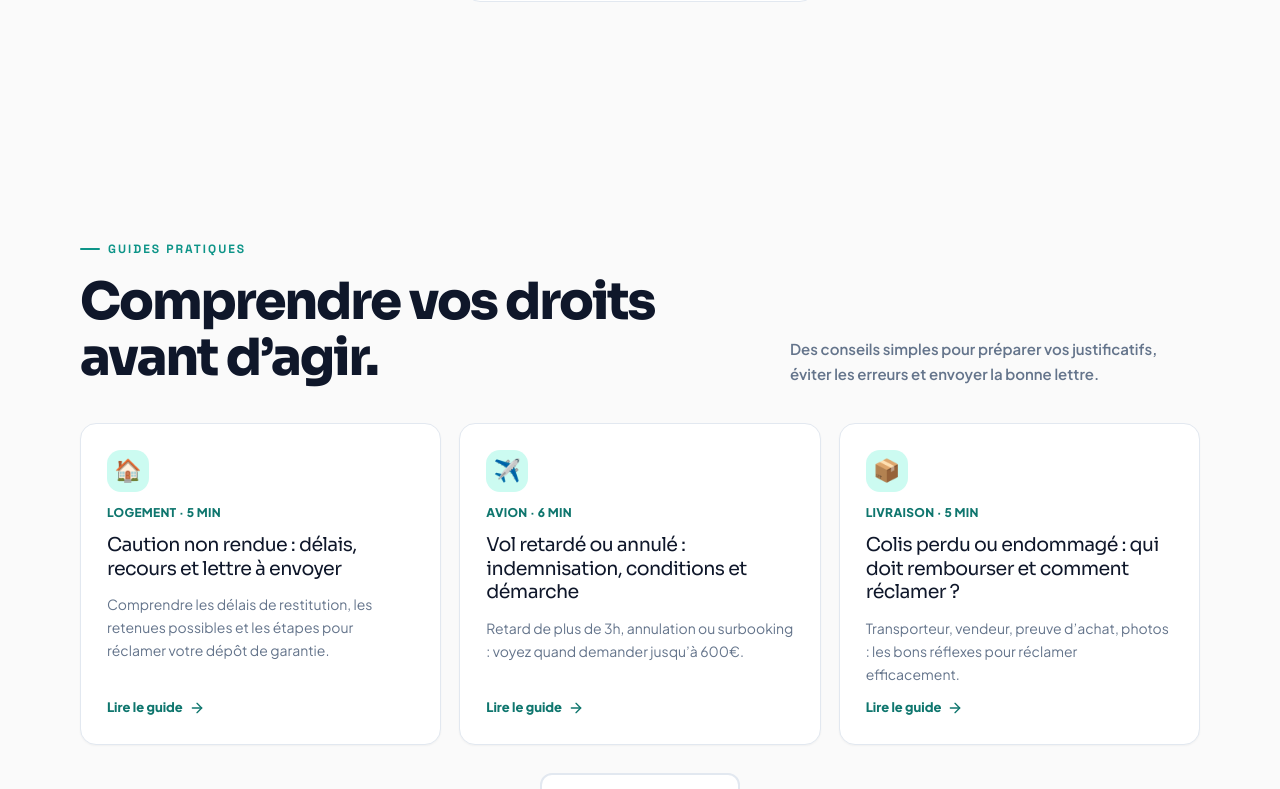
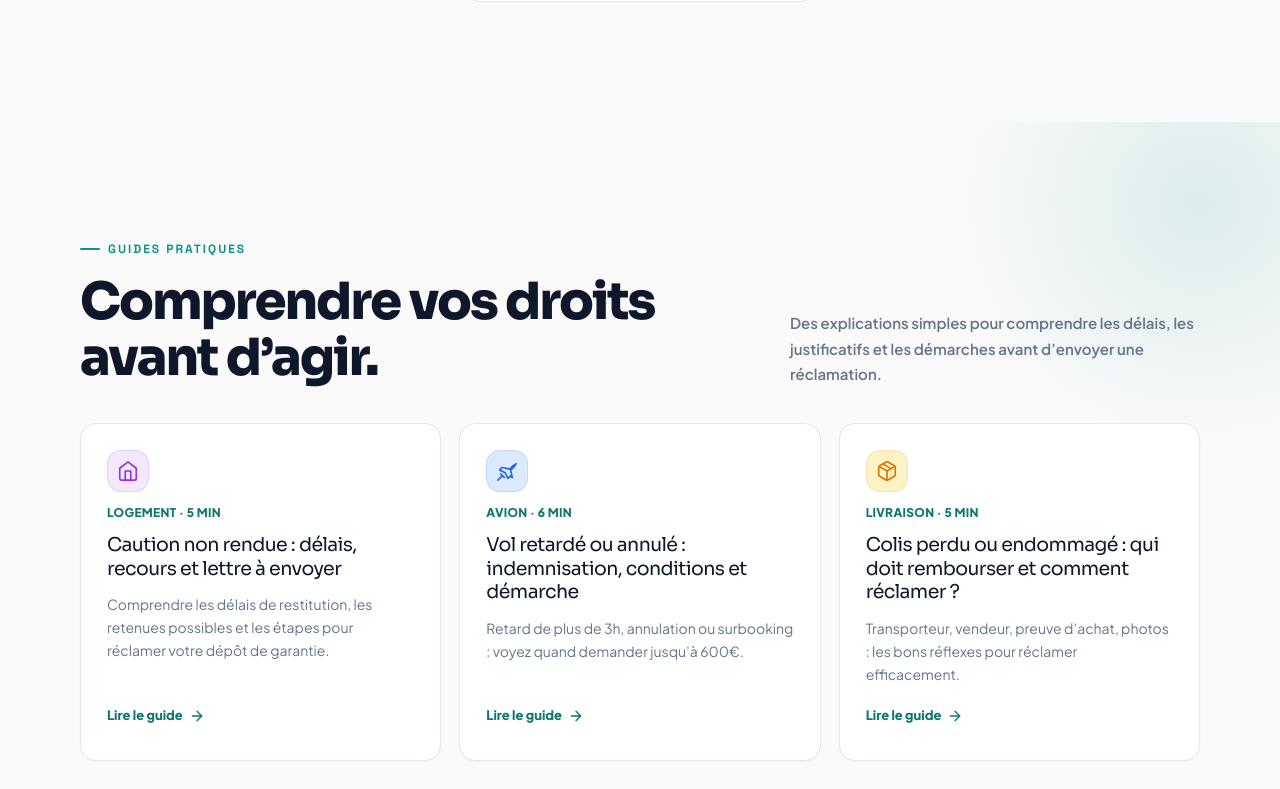
Before and after one commit to SraxDev/Plaidezy, a React (Vite) app: page / in a window 1280 px wide. Shown: the part 4869-5658 px from the top of the page. Built offline with nearby package versions, Linux system fonts and the light colour scheme.

Commit message:
Améliore le design et l'expérience des guides

```diff
--- a/src/App.tsx
+++ b/src/App.tsx
@@ -464,7 +464,7 @@ type GuideArticle = {
   slug: string;
   claimId: string;
   category: string;
-  icon: string;
+  iconKey: string;
   title: string;
   excerpt: string;
   readTime: string;
@@ -478,7 +478,7 @@ const guideArticles: GuideArticle[] = [
     slug: "caution-non-rendue",
     claimId: "caution",
     category: "Logement",
-    icon: "🏠",
+    iconKey: "home",
     title: "Caution non rendue : délais, recours et lettre à envoyer",
     excerpt: "Comprendre les délais de restitution, les retenues possibles et les étapes pour réclamer votre dépôt de garantie.",
     readTime: "5 min",
@@ -494,7 +494,7 @@ const guideArticles: GuideArticle[] = [
     slug: "vol-retarde-indemnisation",
     claimId: "vol",
     category: "Avion",
-    icon: "✈️",
+    iconKey: "plane",
     title: "Vol retardé ou annulé : indemnisation, conditions et démarche",
     excerpt: "Retard de plus de 3h, annulation ou surbooking : voyez quand demander jusqu’à 600€.",
     readTime: "6 min",
@@ -510,7 +510,7 @@ const guideArticles: GuideArticle[] = [
     slug: "colis-perdu-remboursement",
     claimId: "colis",
     category: "Livraison",
-    icon: "📦",
+    iconKey: "package",
     title: "Colis perdu ou endommagé : qui doit rembourser et comment réclamer ?",
     excerpt: "Transporteur, vendeur, preuve d’achat, photos : les bons réflexes pour réclamer efficacement.",
     readTime: "5 min",
@@ -526,7 +526,7 @@ const guideArticles: GuideArticle[] = [
     slug: "retard-sncf-g30",
     claimId: "train",
     category: "Train",
-    icon: "🚆",
+    iconKey: "train",
     title: "Retard SNCF / Eurostar : remboursement, Garantie G30 et réclamation",
     excerpt: "Comprendre les seuils de retard, les justificatifs et la demande à envoyer.",
     readTime: "4 min",
@@ -542,7 +542,7 @@ const guideArticles: GuideArticle[] = [
     slug: "contester-amende-stationnement",
     claimId: "parking",
     category: "Stationnement",
-    icon: "🅿️",
+    iconKey: "parking",
     title: "Amende de stationnement : comment contester efficacement ?",
     excerpt: "Délais, motifs possibles et preuves à fournir pour contester un forfait ou une amende.",
     readTime: "5 min",
@@ -556,6 +556,16 @@ const guideArticles: GuideArticle[] = [
   },
 ];
 
+function GuideVisualIcon({ iconKey, big = false }: { iconKey: string; big?: boolean }) {
+  const Icon = serviceIcons[iconKey];
+  const iconClass = serviceIconClass[iconKey] || "";
+  return (
+    <span className={`guide-icon ${iconClass}${big ? " big" : ""}`}>
+      {Icon ? <Icon /> : <IconSearch />}
+    </span>
+  );
+}
+
 function GuidesTeaserSection() {
   return (
     <section className="guides-section reveal" id="guides-preview">
@@ -565,12 +575,12 @@ function GuidesTeaserSection() {
             <div className="section-label">Guides pratiques</div>
             <h2 className="section-h2">Comprendre vos droits<br /><span className="green">avant d’agir.</span></h2>
           </div>
-          <p>Des conseils simples pour préparer vos justificatifs, éviter les erreurs et envoyer la bonne lettre.</p>
+          <p>Des explications simples pour comprendre les délais, les justificatifs et les démarches avant d’envoyer une réclamation.</p>
         </div>
         <div className="guides-grid">
           {guideArticles.slice(0, 3).map((guide) => (
             <a className="guide-card" href={`#guide-${guide.slug}`} key={guide.slug}>
-              <span className="guide-icon">{guide.icon}</span>
+              <GuideVisualIcon iconKey={guide.iconKey} />
               <span className="guide-category">{guide.category} · {guide.readTime}</span>
               <h3>{guide.title}</h3>
               <p>{guide.excerpt}</p>
@@ -586,26 +596,25 @@ function GuidesTeaserSection() {
   );
 }
 
-function GuidesPage({ onStartClaim }: { onStartClaim: (claimId: string) => void }) {
+function GuidesPage() {
   return (
     <main className="guides-page" id="main-content">
       <section className="guides-hero">
         <div className="section-label" style={{ justifyContent: "center" }}>Guides & conseils</div>
         <h1>Les bons réflexes pour<br /><span className="green">faire une réclamation.</span></h1>
-        <p>Délais, justificatifs, montants, erreurs à éviter : choisissez votre guide et générez ensuite une lettre adaptée à votre situation.</p>
+        <p>Délais, justificatifs, montants, erreurs à éviter : choisissez un guide et avancez étape par étape, sans jargon.</p>
       </section>
       <section className="guides-page-grid">
         {guideArticles.map((guide) => (
           <article className="guide-card guide-card-large" key={guide.slug}>
             <div className="guide-card-top">
-              <span className="guide-icon">{guide.icon}</span>
+              <GuideVisualIcon iconKey={guide.iconKey} />
               <span className="guide-category">{guide.category} · {guide.readTime}</span>
             </div>
             <h2>{guide.title}</h2>
             <p>{guide.excerpt}</p>
             <div className="guide-actions">
               <a className="guide-link" href={`#guide-${guide.slug}`}>Lire le guide <IconArrowRight /></a>
-              <button className="guide-mini-cta" onClick={() => onStartClaim(guide.claimId)}>Créer ma lettre</button>
             </div>
           </article>
         ))}
@@ -620,11 +629,10 @@ function GuideArticlePage({ guide, onStart }: { guide: GuideArticle; onStart: ()
       <a className="guide-back" href="#guides">← Tous les guides</a>
       <article className="guide-article">
         <header className="guide-article-header">
-          <span className="guide-icon big">{guide.icon}</span>
+          <GuideVisualIcon iconKey={guide.iconKey} big />
           <span className="guide-category">{guide.category} · {guide.readTime}</span>
           <h1>{guide.title}</h1>
           <p>{guide.intro}</p>
-          <button className="btn-primary" onClick={onStart}>Générer ma lettre adaptée</button>
         </header>
 
         <div className="guide-article-content">
@@ -645,9 +653,9 @@ function GuideArticlePage({ guide, onStart }: { guide: GuideArticle; onStart: ()
           </aside>
 
           <section className="guide-final-cta">
-            <h2>Votre situation correspond ?</h2>
-            <p>Plaidezy génère une lettre personnalisée prête à envoyer, avec vos informations et les éléments utiles à votre cas.</p>
-            <button className="btn-primary" onClick={onStart}>Créer ma lettre — 9€</button>
+            <h2>Prêt à préparer votre courrier ?</h2>
+            <p>Si votre situation correspond au guide, vous pouvez utiliser Plaidezy pour structurer une lettre personnalisée à partir de vos réponses.</p>
+            <button className="btn-primary" onClick={onStart}>Préparer ma lettre</button>
           </section>
         </div>
       </article>
@@ -865,7 +873,7 @@ function AppInner() {
       {activeGuide ? (
         <GuideArticlePage guide={activeGuide} onStart={() => openWizardWithClaim(activeGuide.claimId)} />
       ) : isGuidesRoute ? (
-        <GuidesPage onStartClaim={openWizardWithClaim} />
+        <GuidesPage />
       ) : (
         <>
           <HeroSection onOpenWizard={openWizard} />
--- a/src/index.css
+++ b/src/index.css
@@ -3619,3 +3619,136 @@ input[type="number"]::-webkit-outer-spin-button {
     padding: 24px 18px;
   }
 }
+
+/* Guides polish — version plus éditoriale */
+.guides-page,
+.guide-article-page,
+.guides-section {
+  position: relative;
+  overflow: hidden;
+}
+.guides-page::before,
+.guide-article-page::before,
+.guides-section::before {
+  content: '';
+  position: absolute;
+  width: 520px;
+  height: 520px;
+  border-radius: 999px;
+  background: radial-gradient(circle, rgba(13, 148, 136, 0.13) 0%, transparent 68%);
+  top: -180px;
+  right: -180px;
+  pointer-events: none;
+}
+.guides-page::after,
+.guide-article-page::after {
+  content: '';
+  position: absolute;
+  width: 380px;
+  height: 380px;
+  border-radius: 999px;
+  background: radial-gradient(circle, rgba(249, 115, 22, 0.08) 0%, transparent 70%);
+  left: -140px;
+  bottom: 120px;
+  pointer-events: none;
+}
+.guides-page > *,
+.guide-article-page > *,
+.guides-section > * {
+  position: relative;
+  z-index: 1;
+}
+.guides-hero,
+.guide-article-header {
+  padding: 54px 26px 34px;
+  border-radius: 32px;
+  background: linear-gradient(180deg, rgba(255,255,255,0.78), rgba(255,255,255,0.35));
+  border: 1px solid rgba(226, 232, 240, 0.8);
+  box-shadow: 0 24px 70px rgba(15, 23, 42, 0.06);
+  backdrop-filter: blur(10px);
+  -webkit-backdrop-filter: blur(10px);
+}
+.guide-card {
+  isolation: isolate;
+  position: relative;
+  overflow: hidden;
+}
+.guide-card::before {
+  content: '';
+  position: absolute;
+  inset: 0;
+  background: linear-gradient(135deg, rgba(13, 148, 136, 0.08), transparent 42%);
+  opacity: 0;
+  transition: opacity 0.25s ease;
+  z-index: -1;
+}
+.guide-card:hover::before {
+  opacity: 1;
+}
+.guide-icon {
+  color: var(--primary);
+  box-shadow: inset 0 0 0 1px rgba(13, 148, 136, 0.12);
+}
+.guide-icon svg {
+  width: 22px;
+  height: 22px;
+  stroke: currentColor;
+}
+.guide-icon.big svg {
+  width: 30px;
+  height: 30px;
+}
+.guide-icon.plane {
+  background: var(--c-plane-bg);
+  color: var(--c-plane);
+  box-shadow: inset 0 0 0 1px rgba(37, 99, 235, 0.14);
+}
+.guide-icon.parking {
+  background: var(--c-parking-bg);
+  color: var(--c-parking);
+  box-shadow: inset 0 0 0 1px rgba(220, 38, 38, 0.14);
+}
+.guide-icon.package {
+  background: var(--c-package-bg);
+  color: var(--c-package);
+  box-shadow: inset 0 0 0 1px rgba(217, 119, 6, 0.14);
+}
+.guide-icon.train {
+  background: var(--c-train-bg);
+  color: var(--c-train);
+  box-shadow: inset 0 0 0 1px rgba(22, 163, 74, 0.14);
+}
+.guide-icon.home {
+  background: var(--c-home-bg);
+  color: var(--c-home);
+  box-shadow: inset 0 0 0 1px rgba(147, 51, 234, 0.14);
+}
+.guide-actions {
+  justify-content: flex-start;
+}
+.guide-link {
+  width: fit-content;
+  padding: 8px 0;
+}
+.guide-article-content {
+  position: relative;
+}
+.guide-article-content::before {
+  content: '';
+  position: absolute;
+  top: 0;
+  left: 44px;
+  right: 44px;
+  height: 3px;
+  border-radius: 0 0 999px 999px;
+  background: linear-gradient(90deg, var(--primary), var(--accent-orange));
+}
+.guide-final-cta {
+  background: linear-gradient(135deg, #0F172A 0%, #134E4A 100%);
+}
+.guide-final-cta .btn-primary {
+  box-shadow: none;
+}
+.guide-final-cta .btn-primary:hover {
+  box-shadow: 0 10px 24px rgba(13, 148, 136, 0.28);
+}
```
